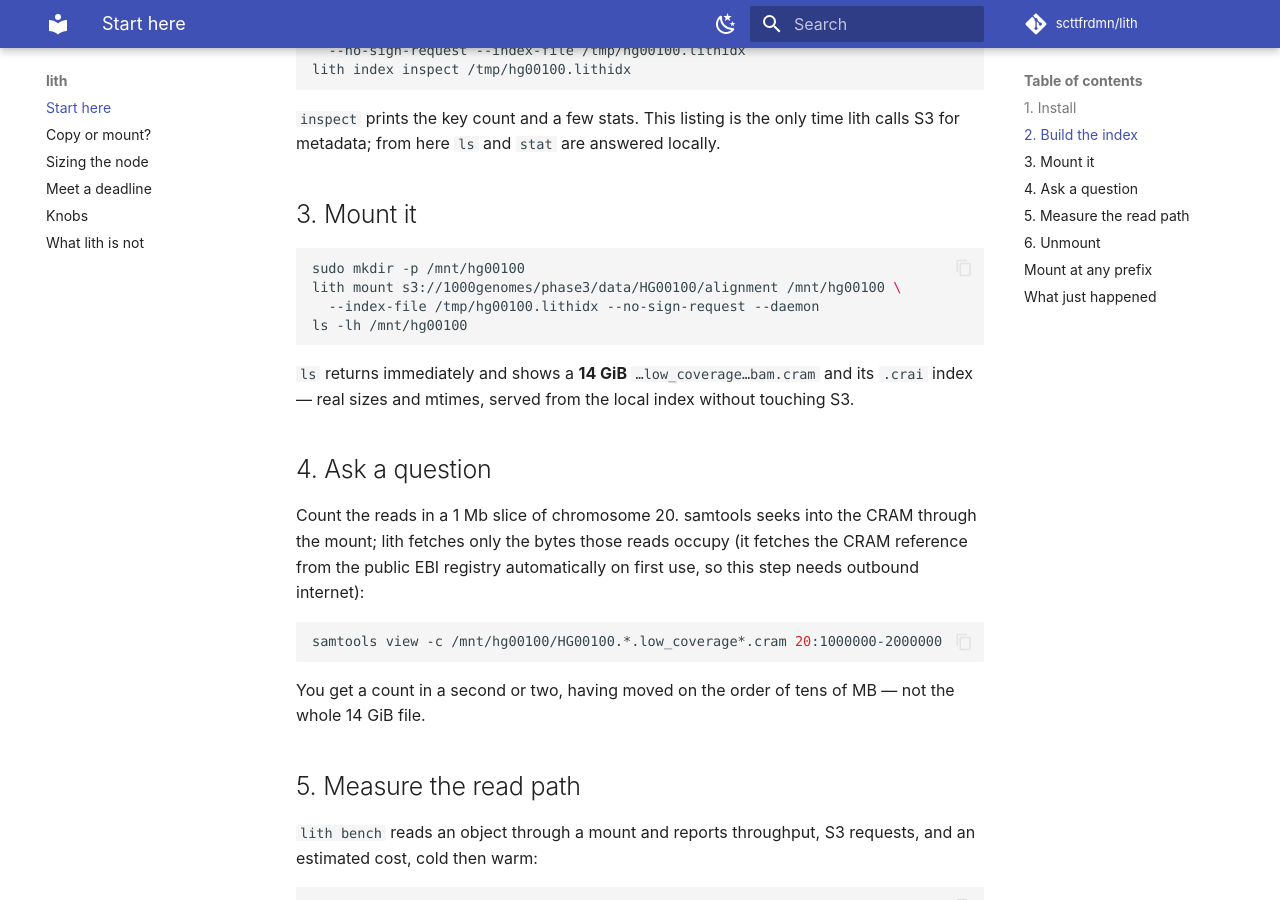
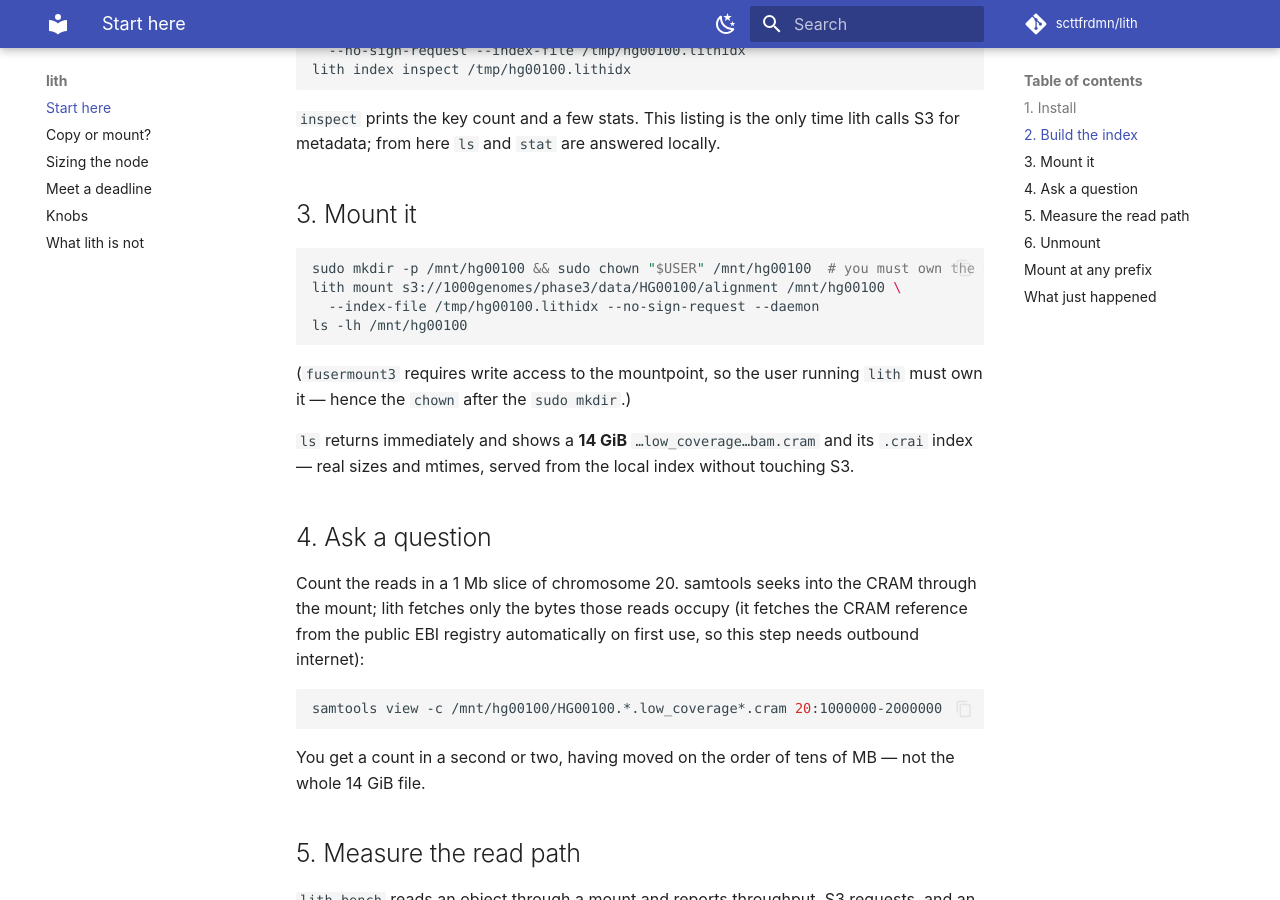
Before and after one commit to scttfrdmn/lith, an MkDocs documentation site: the page built from docs/index.md, in a window 1280 px wide and 900 px high, scrolled down 805 px. Built offline with MkDocs 1.6.1 and Material for MkDocs 9.7.7, drawn with Linux system fonts in a browser that asks for light colours; comment, search, counter and statistics services are not loaded.

Commit message:
docs: own the mountpoint before mounting (install-check finding #103)
The live 'Start here' check surfaced that 'sudo mkdir /mnt/x' leaves the
mountpoint root-owned, so fusermount3 refuses the user's mount ('user has no
write access to mountpoint'). Add 'sudo chown $USER' after the mkdir in the
Start-here tutorial and the README quick start.

````diff
--- a/docs/index.md
+++ b/docs/index.md
@@ -42,11 +42,14 @@ lith calls S3 for metadata; from here `ls` and `stat` are answered locally.
 ## 3. Mount it
 
 ```bash
-sudo mkdir -p /mnt/hg00100
+sudo mkdir -p /mnt/hg00100 && sudo chown "$USER" /mnt/hg00100  # you must own the mountpoint
 lith mount s3://1000genomes/phase3/data/HG00100/alignment /mnt/hg00100 \
   --index-file /tmp/hg00100.lithidx --no-sign-request --daemon
 ls -lh /mnt/hg00100
 ```
+
+(`fusermount3` requires write access to the mountpoint, so the user running
+`lith` must own it — hence the `chown` after the `sudo mkdir`.)
 
 `ls` returns immediately and shows a **14 GiB** `…low_coverage…bam.cram` and its
 `.crai` index — real sizes and mtimes, served from the local index without
````
Also changed, not shown: README.md (+2 -0 lines).
